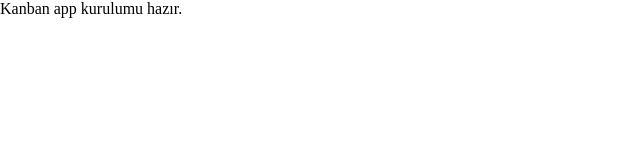
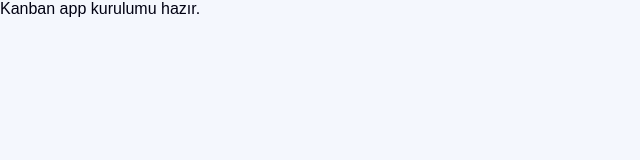
Before and after one commit to varisDogukan/kanban-task-management, a React (Vite) app: page / in a window 1280 px wide. Shown: the top 160 px of the page, without its empty margins (0-640 px from the left). Built offline with nearby package versions, Linux system fonts and the light colour scheme.

Commit message:
style: add base reset and global design tokens

```diff
--- a/src/styles/global.scss
+++ b/src/styles/global.scss
@@ -4,4 +4,16 @@
 
 body {
   margin: 0;
+  background-color: var(--color-bg);
+  color: var(--color-text);
+  font-family: var(--font-family-base);
 }
+
+img {
+  display: block;
+  max-width: 100%;
+}
+
+button {
+  cursor: pointer;
+}
--- a/src/styles/reset.scss
+++ b/src/styles/reset.scss
@@ -0,0 +1,35 @@
+*,
+*::before,
+*::after {
+  box-sizing: border-box;
+}
+
+html,
+body,
+#root {
+  min-height: 100%;
+}
+
+body,
+h1,
+h2,
+h3,
+h4,
+p,
+ul,
+ol {
+  margin: 0;
+}
+
+button,
+input,
+textarea,
+select {
+  font: inherit;
+}
+
+button {
+  background: none;
+  border: none;
+  padding: 0;
+}
--- a/src/styles/variables.scss
+++ b/src/styles/variables.scss
@@ -0,0 +1,17 @@
+:root {
+  --color-bg: #f4f7fd;
+  --color-text: #000112;
+  --color-white: #ffffff;
+  --color-primary: #635fc7;
+  --color-lines: #e4ebfa;
+
+  --space-100: 0.5rem;
+  --space-200: 1rem;
+  --space-300: 1.5rem;
+  --space-400: 2rem;
+
+  --radius-md: 0.375rem;
+  --radius-lg: 0.5rem;
+
+  --font-family-base: "Plus Jakarta Sans", sans-serif;
+}
```
